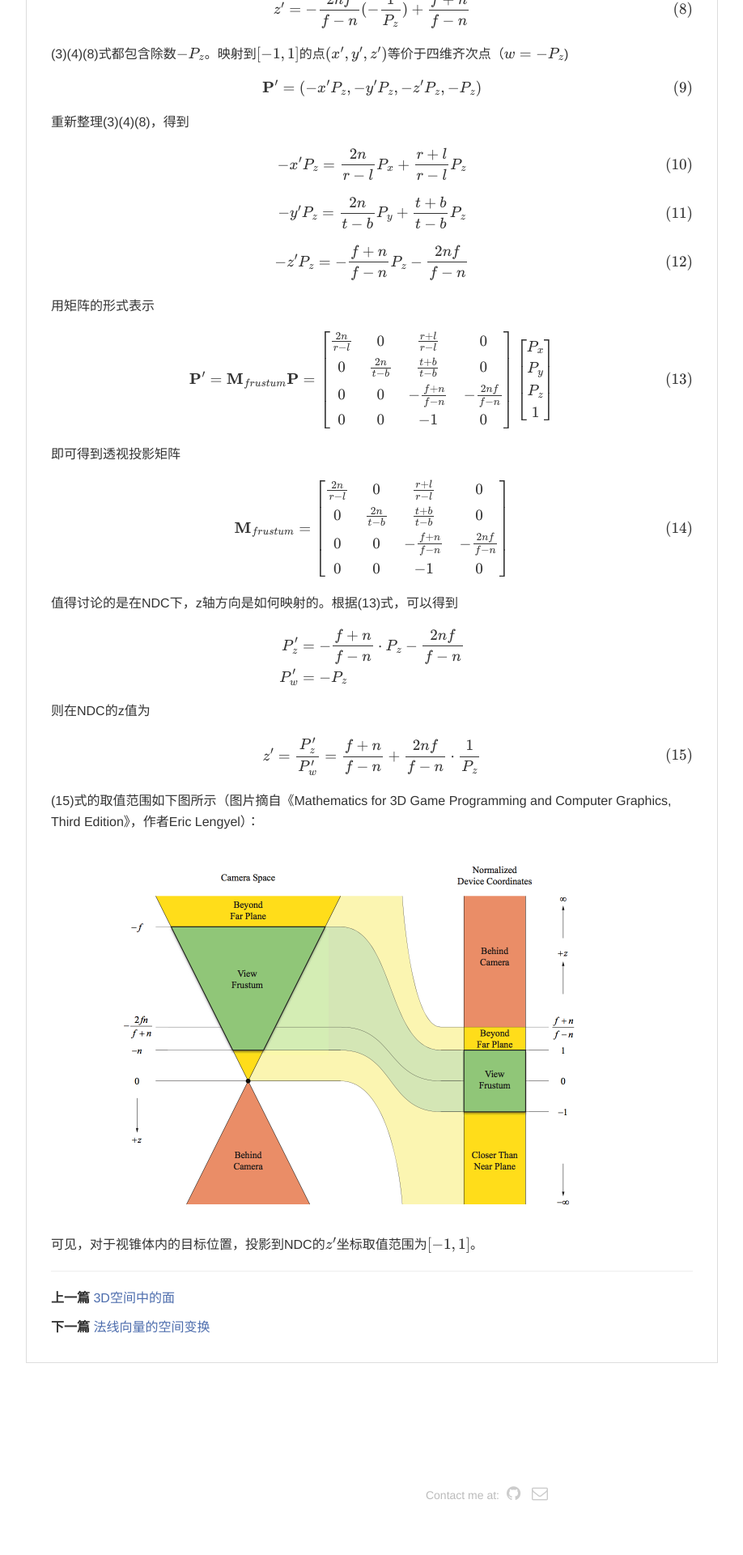
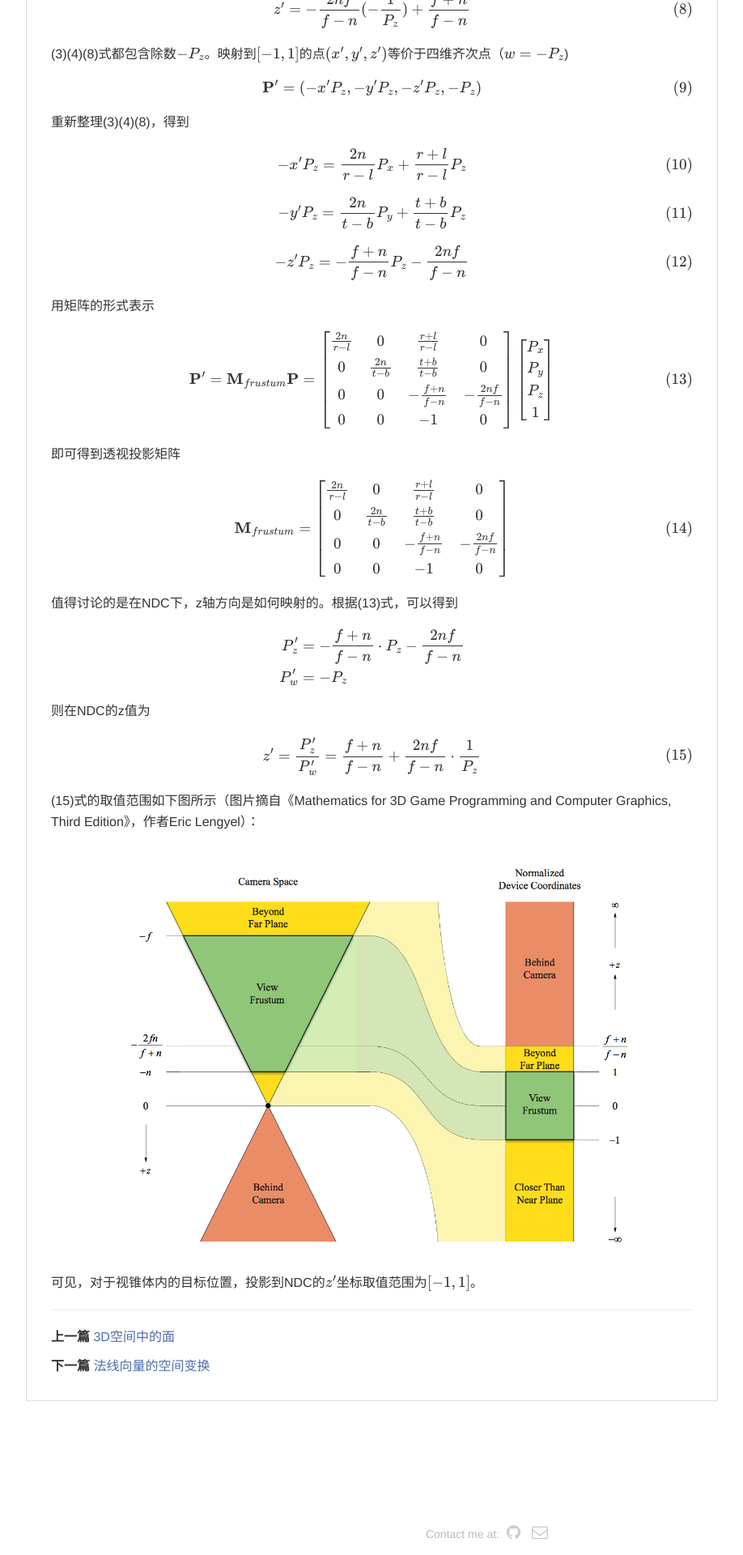
Before and after one commit to pyericz/blog, a Jekyll site: the page built from _posts/2017-03-19-opengl-perspective-projection.md, in a window 1280 px wide. Shown: the part 1601-3521 px from the top of the page at 81% size, without its empty margins (38-956 px from the left). Built offline with Jekyll 4.4.1, drawn with Linux system fonts in a browser that asks for light colours; formulas are drawn with MathJax 3; comment, search, counter and statistics services are not loaded; before the commit the page ends 3474 px from its top, so only the background shows below that.

Commit message:
图片布局

```diff
--- a/_posts/2017-03-19-opengl-perspective-projection.md
+++ b/_posts/2017-03-19-opengl-perspective-projection.md
@@ -153,6 +153,6 @@ $$
 
 (15)式的取值范围如下图所示（图片摘自《Mathematics for 3D Game Programming and Computer Graphics, Third Edition》，作者Eric Lengyel）：
 
-![](/assets/img/2017/03/19/opengl-perspective-projection.png){: .center-image width="720px" height="469px"}
+![](/assets/img/2017/03/19/opengl-perspective-projection.png)
 
 可见，对于视锥体内的目标位置，投影到NDC的$$z'$$坐标取值范围为$$[-1, 1]$$。
```
